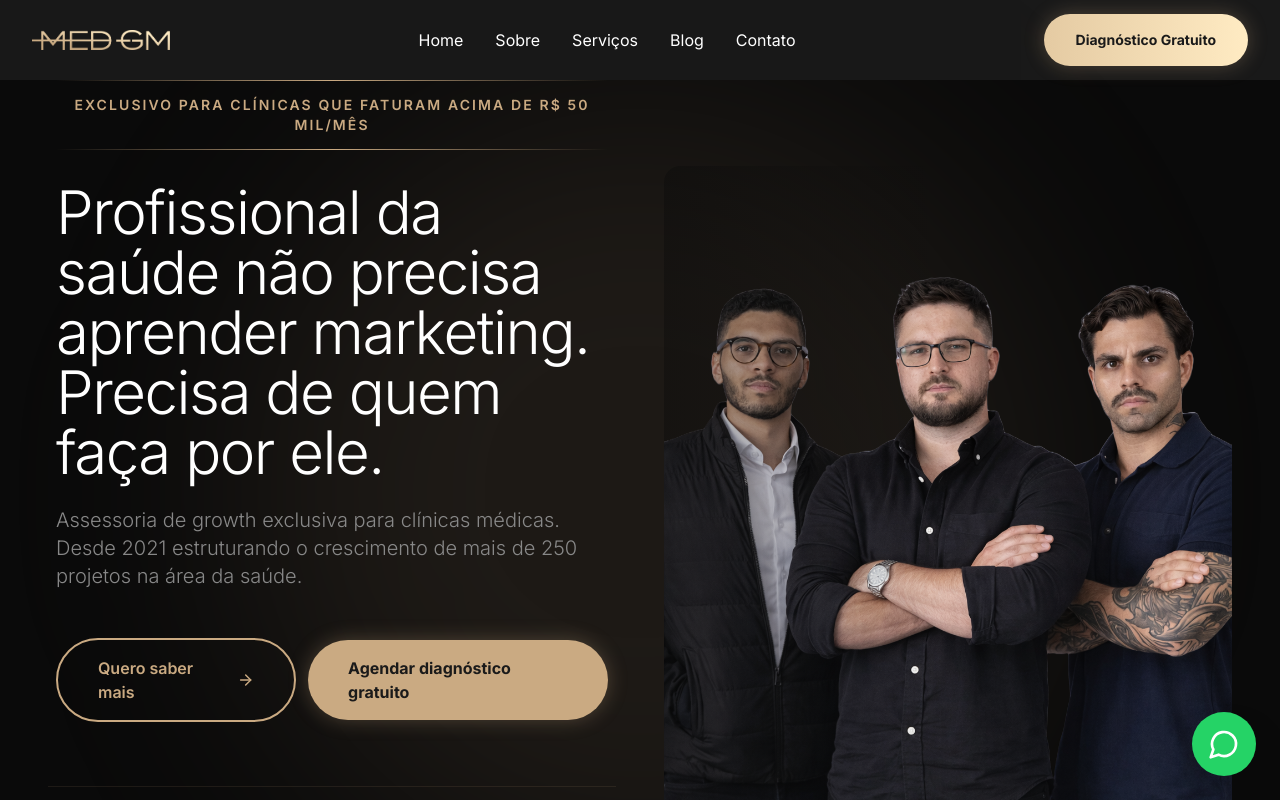
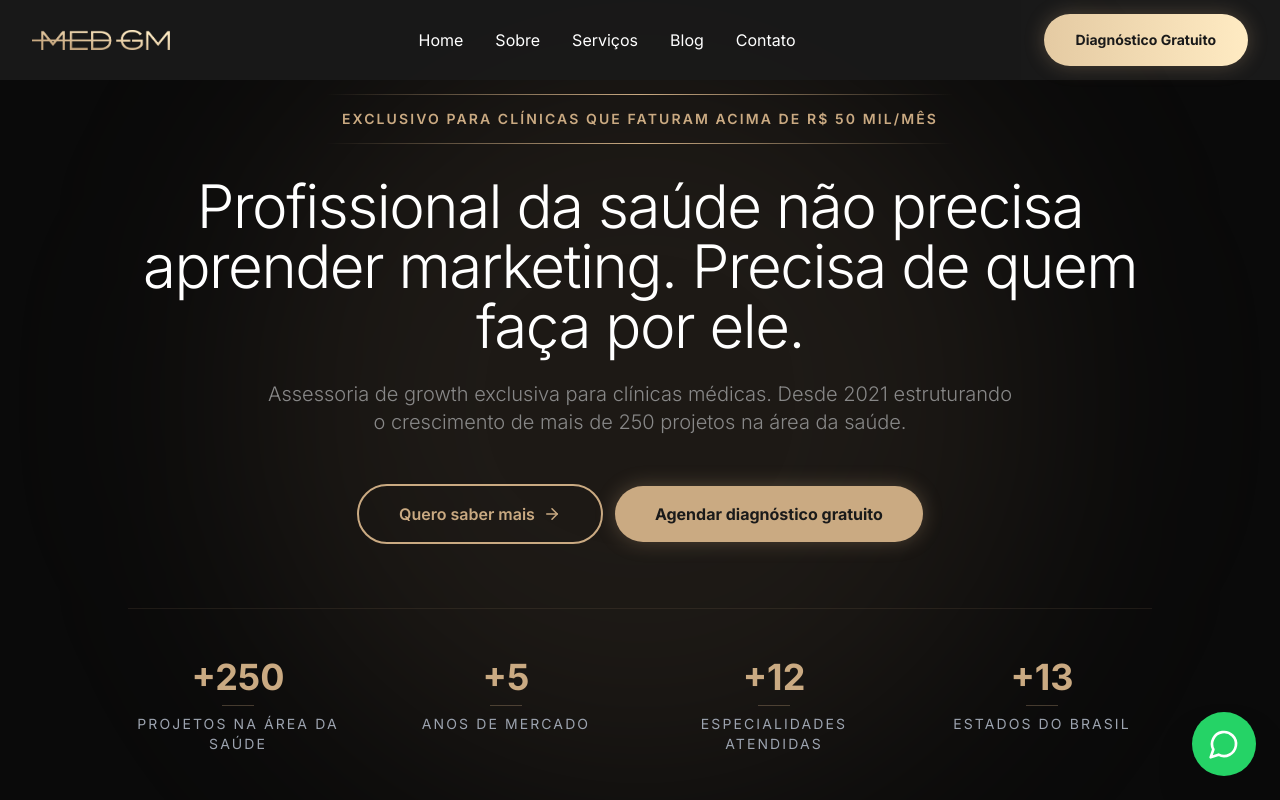
Before and after one commit to b2company/medgm-site, a Next.js app: page / in a window 1280 px wide. Shown: the top 800 px of the page. Built offline with nearby package versions, Linux system fonts and the light colour scheme.

Commit message:
Revert "Adiciona imagem do time no hero e muda layout para duas colunas"
This reverts commit 51b40399e61c2936b7cfd42addfd8d9fc57422f1.

```diff
--- a/components/home/Hero.tsx
+++ b/components/home/Hero.tsx
@@ -2,7 +2,6 @@
 
 import { motion } from "framer-motion";
 import { ArrowRight } from "lucide-react";
-import Image from "next/image";
 
 const stats = [
   { number: "+250", label: "Projetos na área da saúde" },
@@ -13,21 +12,18 @@ const stats = [
 
 export default function Hero() {
   return (
-    <section className="relative bg-[#0A0A0A] text-white min-h-screen flex flex-col justify-center pt-20 pb-8 px-4 overflow-hidden">
+    <section className="relative bg-[#0A0A0A] text-white min-h-screen flex flex-col justify-center pt-20 pb-8 px-4">
       {/* Glow radial dourado */}
       <div className="absolute top-1/2 left-1/2 -translate-x-1/2 -translate-y-1/2 w-[800px] h-[800px] max-w-[200vw] bg-gold/10 rounded-full blur-[120px] pointer-events-none"></div>
 
       <div className="container-custom relative z-10">
-        {/* Grid de duas colunas: texto à esquerda, imagem à direita */}
-        <div className="grid lg:grid-cols-2 gap-8 lg:gap-12 items-center max-w-7xl mx-auto">
-          {/* Coluna Esquerda - Conteúdo */}
-          <div className="text-center lg:text-left">
-            {/* Tarja superior */}
+        <div className="max-w-5xl mx-auto text-center">
+          {/* Tarja superior centralizada */}
           <motion.div
             initial={{ opacity: 0, y: 20 }}
             animate={{ opacity: 1, y: 0 }}
             transition={{ duration: 0.6 }}
-              className="flex justify-center lg:justify-start mb-8"
+            className="flex justify-center mb-8"
           >
             <div className="relative px-2 max-w-[95vw]">
               {/* Linha superior */}
@@ -63,7 +59,7 @@ export default function Hero() {
             initial={{ opacity: 0, y: 30 }}
             animate={{ opacity: 1, y: 0 }}
             transition={{ duration: 0.8, delay: 0.4 }}
-              className="text-base md:text-xl text-[#888] mb-8 md:mb-12 font-body font-light leading-relaxed px-2"
+            className="text-base md:text-xl text-[#888] mb-8 md:mb-12 font-body font-light leading-relaxed max-w-3xl mx-auto px-2"
           >
             Assessoria de growth exclusiva para clínicas médicas. Desde 2021 estruturando o crescimento de mais de 250 projetos na área da saúde.
           </motion.p>
@@ -73,7 +69,7 @@ export default function Hero() {
             initial={{ opacity: 0, y: 30 }}
             animate={{ opacity: 1, y: 0 }}
             transition={{ duration: 0.8, delay: 0.6 }}
-              className="flex flex-col sm:flex-row gap-3 justify-center lg:justify-start items-center mb-12 md:mb-16 px-2"
+            className="flex flex-col sm:flex-row gap-3 justify-center items-center mb-12 md:mb-16 px-2"
           >
             <motion.a
               href="#form"
@@ -102,19 +98,19 @@ export default function Hero() {
             transition={{ duration: 0.8, delay: 0.8 }}
             className="pt-8 md:pt-12 border-t border-gold/10"
           >
-              <div className="grid grid-cols-2 md:grid-cols-4 gap-6 md:gap-8">
+            <div className="grid grid-cols-2 md:grid-cols-4 gap-6 md:gap-12">
               {stats.map((stat, index) => (
                 <motion.div
                   key={stat.label}
                   initial={{ opacity: 0, y: 20 }}
                   animate={{ opacity: 1, y: 0 }}
                   transition={{ duration: 0.6, delay: 0.9 + index * 0.1 }}
-                    className="text-center lg:text-left group"
+                  className="text-center group"
                 >
                   <p className="text-2xl md:text-4xl font-display font-bold text-gold mb-1.5 md:mb-2 group-hover:text-gold-light transition-colors">
                     {stat.number}
                   </p>
-                    <div className="h-px w-6 md:w-8 bg-gold/30 mx-auto lg:mx-0 mb-1.5 md:mb-2"></div>
+                  <div className="h-px w-6 md:w-8 bg-gold/30 mx-auto mb-1.5 md:mb-2"></div>
                   <p className="text-[10px] md:text-sm font-body uppercase tracking-[0.1em] md:tracking-[0.15em] text-gray-400 leading-tight px-1">
                     {stat.label}
                   </p>
@@ -123,30 +119,6 @@ export default function Hero() {
             </div>
           </motion.div>
         </div>
-
-          {/* Coluna Direita - Imagem do Time */}
-          <motion.div
-            initial={{ opacity: 0, x: 50 }}
-            animate={{ opacity: 1, x: 0 }}
-            transition={{ duration: 1, delay: 0.4 }}
-            className="relative hidden lg:block h-[700px] w-full"
-          >
-            <div className="relative h-full w-full rounded-2xl overflow-hidden">
-              <Image
-                src="/team-hero.png"
-                alt="Time MedGM"
-                fill
-                priority
-                className="object-cover object-top"
-                style={{
-                  objectPosition: "center 20%"
-                }}
-              />
-              {/* Overlay gradiente sutil para integrar com o fundo */}
-              <div className="absolute inset-0 bg-gradient-to-l from-transparent via-transparent to-[#0A0A0A]/40"></div>
-            </div>
-          </motion.div>
-        </div>
       </div>
     </section>
   );
```
Also changed, not shown: public/team-hero.png (deleted). Lines whose indentation alone changed are shown as unchanged.
